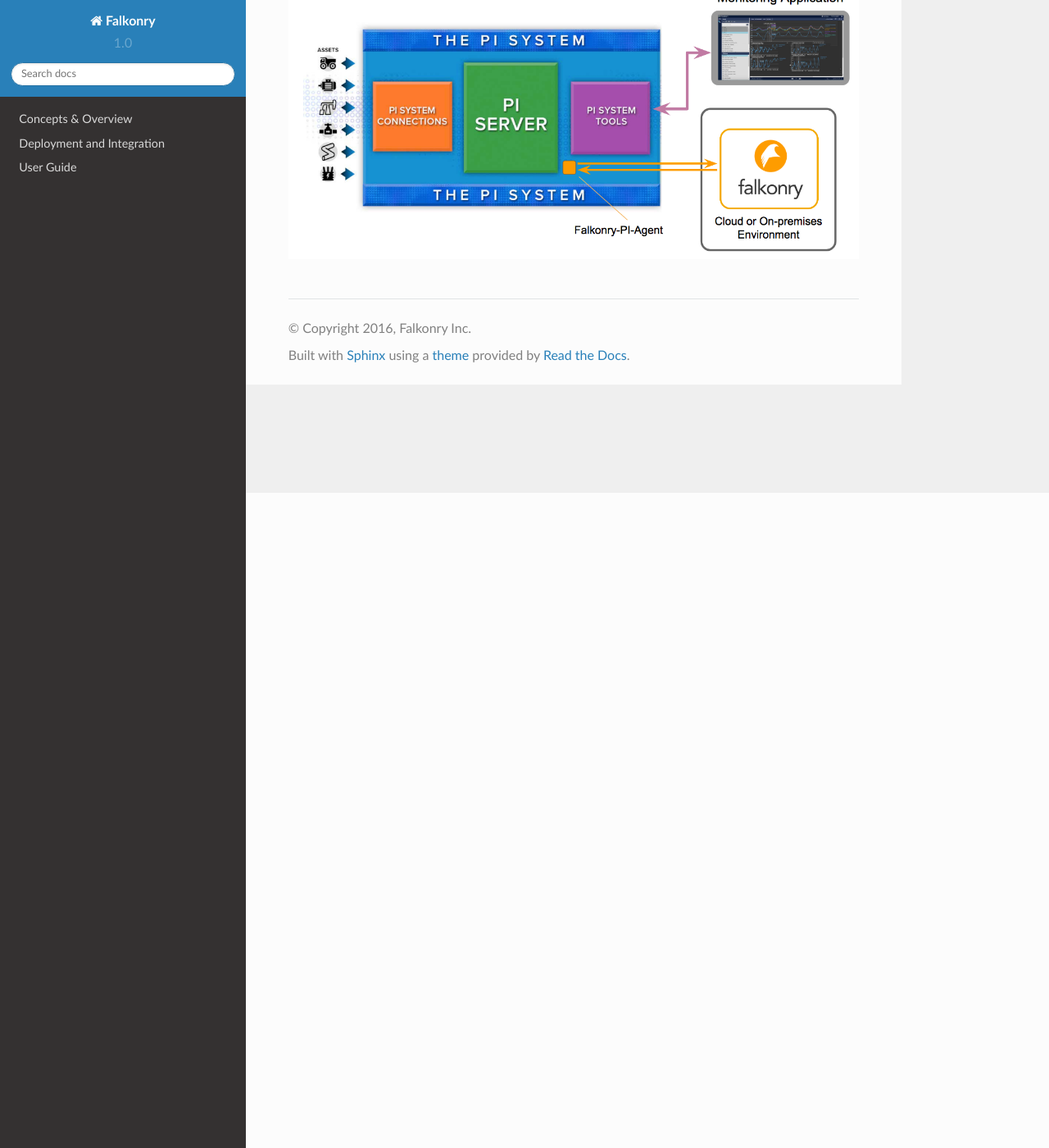
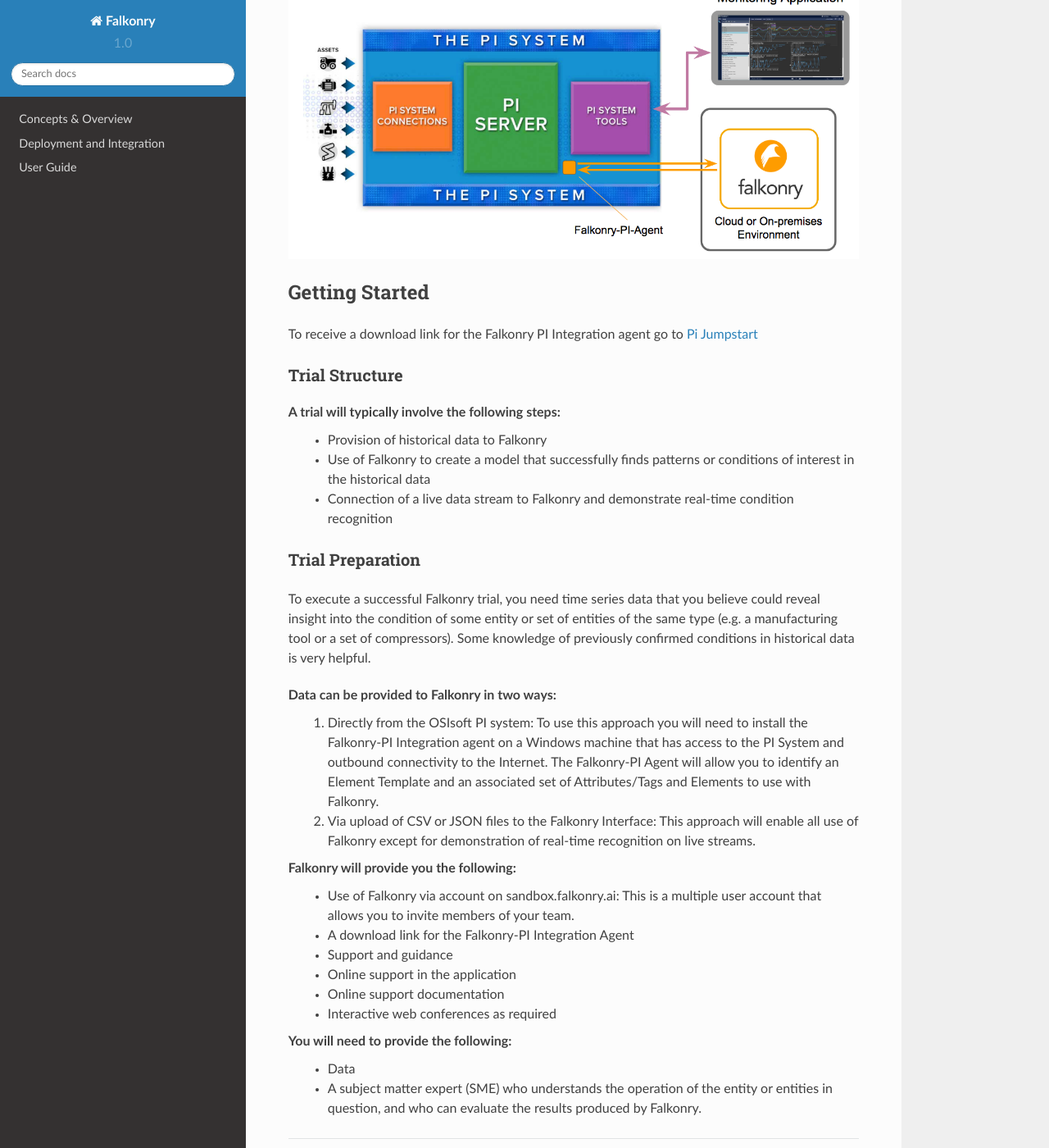
Before and after one commit to suhas-mehta/support, a Sphinx documentation site: the page built from docs/pi_agent.rst, in a window 1280 px wide and 1400 px high, scrolled down 799 px. Shown: the whole window at 82% size. Built offline with Sphinx 7.4.7 and the Read the Docs theme 2.0.0, drawn with Linux system fonts in a browser that asks for light colours; pages that are not in the unit, such as notebooks, are missing from menus.

Commit message:
Java SDK, Using PI agent documentation, link for downloading PI agent

```diff
--- a/docs/integration/index.rst
+++ b/docs/integration/index.rst
@@ -26,6 +26,7 @@
 
   - **Create Datastream**: Create a Falkonry Datastream to produce a set of Assessments for a given set of Signals and Entities.
   - **Send History Window**: Data communicated to Falkonry to enable learning of pattern recognition models.
+  - **Send Facts/ Ground Truth**: Data communicated to Falkonry about ground truths/ facts that help with learning and classification / labeling of known conditions.
   - **Send Streaming Data**: This amounts to forwarding newly received data to Falkonry for Assessment.
   - **Get Assessment Results for History Window**: In many cases there is a desire to store the Assessment results generated by Falkonry for the provided History Window (this is often referred to as backfill).
   - **Get Live Assessment Results**: Listens for live Assessment results produced by Falkonry.
@@ -45,6 +46,7 @@
 
   - `C# Falkonry Agent Dev Kit <https://github.com/Falkonry/falkonry-csharp-client>`_
   - `Java Falkonry Agent Dev Kit <https://github.com/Falkonry/falkonry-java-client>`_
+  - Python Falkonry Agent Dev Kit
 
 Falkonry Server Environments
 ----------------------------
--- a/docs/pi_agent.rst
+++ b/docs/pi_agent.rst
@@ -12,3 +12,34 @@
 The Falkonry PI agent is a small footprint integration agent that sits close to the PI Server to help facilitate communication with the Falkonry Service.
 
 .. image:: images/falkonry_pi_agent_ecosystem.png
+
+Getting Started
+-----------------
+To receive a download link for the Falkonry PI Integration agent go to `Pi Jumpstart <www.falkonry.com/pijumpstart/>`_
+
+Trial Structure
+^^^^^^^^^^^^^^^^
+A trial will typically involve the following steps:
+     * Provision of historical data to Falkonry
+     * Use of Falkonry to create a model that successfully finds patterns or conditions of interest in the historical data
+     * Connection of a live data stream to Falkonry and demonstrate real-time condition recognition
+
+Trial Preparation
+^^^^^^^^^^^^^^^^^^
+To execute a successful Falkonry trial, you need time series data that you believe could reveal insight into the condition of some entity or set of entities of the same type (e.g. a manufacturing tool or a set of compressors). Some knowledge of previously confirmed conditions in historical data is very helpful.
+
+Data can be provided to Falkonry in two ways:
+     1. Directly from the OSIsoft PI system: To use this approach you will need to install the Falkonry-PI Integration agent on a Windows machine that has access to the PI System and outbound connectivity to the Internet. The Falkonry-PI Agent will allow you to identify an Element Template and an associated set of Attributes/Tags and Elements to use with Falkonry.
+     2. Via upload of CSV or JSON files to the Falkonry Interface: This approach will enable all use of Falkonry except for demonstration of real-time recognition on live streams.
+
+Falkonry will provide you the following:
+     * Use of Falkonry via account on sandbox.falkonry.ai: This is a multiple user account that allows you to invite members of your team.
+     * A download link for the Falkonry-PI Integration Agent
+     * Support and guidance
+     * Online support in the application
+     * Online support documentation
+     * Interactive web conferences as required
+
+You will need to provide the following:
+     * Data
+     * A subject matter expert (SME) who understands the operation of the entity or entities in question, and who can evaluate the results produced by Falkonry.
```
Also changed, not shown: docs/using/using_pi_agent.rst (line endings or trailing spaces).
